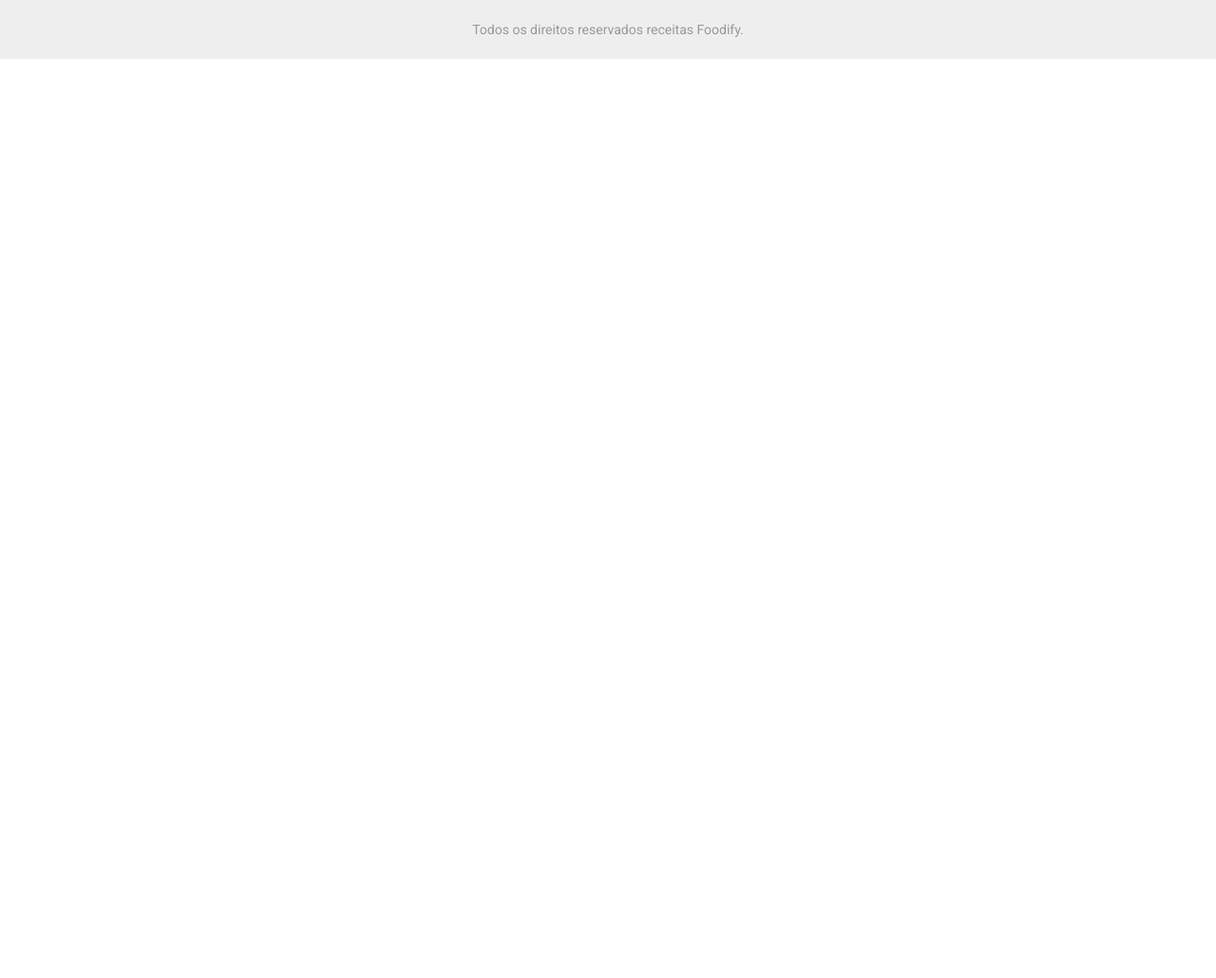
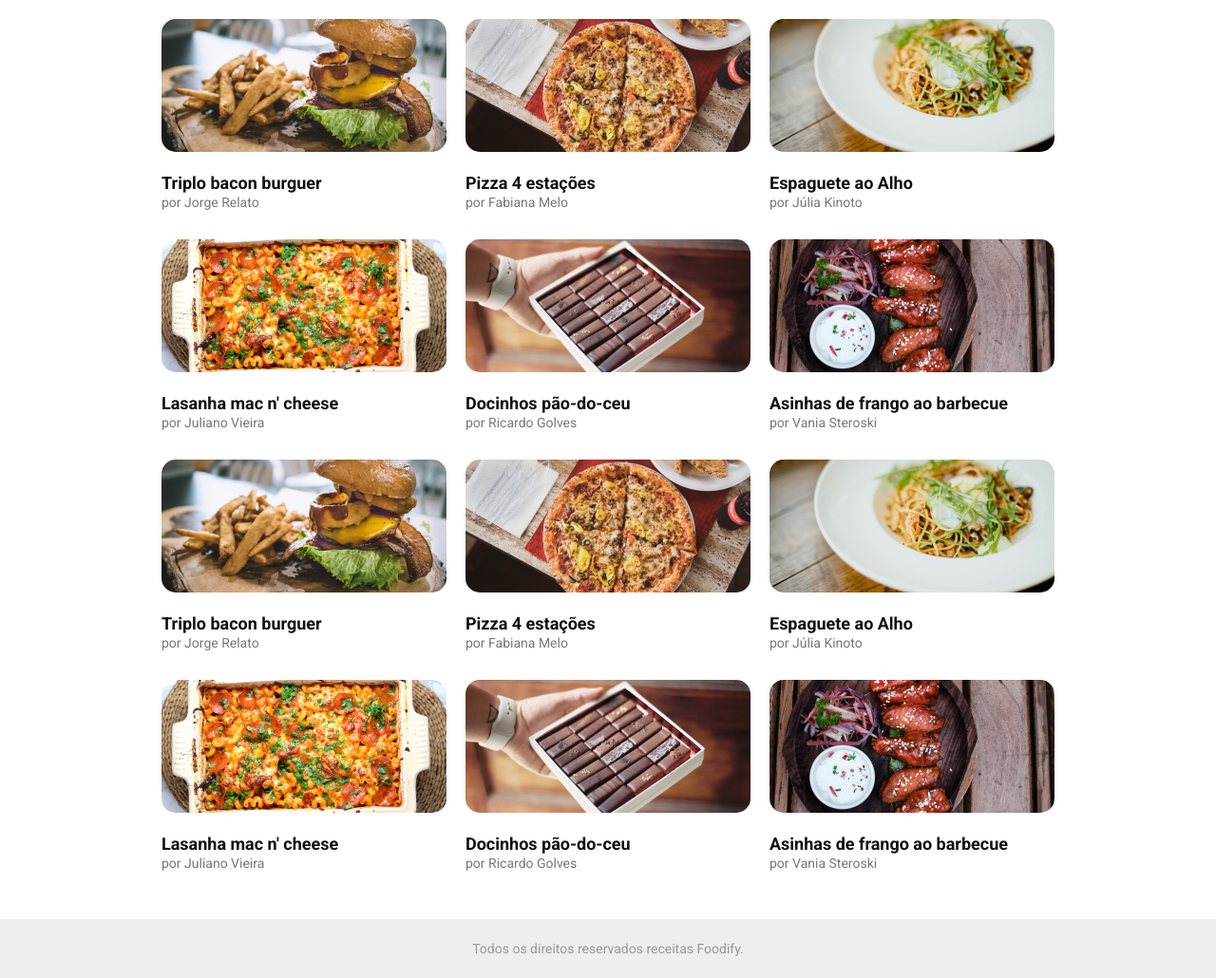
Before and after one commit to Jadiscke/Foodify, a web app: file recipes.html in a window 1280 px wide. Shown: the part 91-1121 px from the top of the page at 95% size. Before the commit the page ends 153 px from the top, so only its background shows below. Run offline with its HTML, style and script files only (its server is not run), Linux system fonts and the light colour scheme.

Commit message:
Style recipes page

```diff
--- a/recipes.html
+++ b/recipes.html
@@ -18,7 +18,116 @@
     </header>
 
     <main id="recipes">
-
+      <div class="cards">
+        <div class="card">
+          <img src="/assets/burger.png" alt="Burguer Image">
+          <div class="card-info">
+            <h4 class="card-name">
+              Triplo bacon burguer
+            </h4>
+            <span class="card-author">por Jorge Relato</span>
+          </div>
+        </div>
+        <div class="card">
+          <img src="/assets/pizza.png" alt="Pizza Image">
+          <div class="card-info">
+            <h4 class="card-name">
+              Pizza 4 estações
+            </h4>
+            <span class="card-author">por Fabiana Melo</span>
+          </div>
+        </div>
+        <div class="card">
+          <img src="/assets/espaguete.png" alt="Spaghetti Image">
+          <div class="card-info">
+            <h4 class="card-name">
+              Espaguete ao Alho
+            </h4>
+            <span class="card-author">por Júlia Kinoto</span>
+          </div>
+        </div>
+        <div class="card">
+          <img src="/assets/lasanha.png" alt="Lasgna Image">
+          <div class="card-info">
+            <h4 class="card-name">
+              Lasanha mac n' cheese
+            </h4>
+            <span class="card-author">por Juliano Vieira</span>
+          </div>
+        </div>
+        <div class="card">
+          <img src="/assets/doce.png" alt="Sweet Image">
+          <div class="card-info">
+            <h4 class="card-name">
+              Docinhos pão-do-ceu
+            </h4>
+            <span class="card-author">por Ricardo Golves</span>
+          </div>
+        </div>
+        <div class="card">
+          <img src="/assets/asinhas.png" alt="Chicken Wings Image">
+          <div class="card-info">
+            <h4 class="card-name">
+              Asinhas de frango ao barbecue
+            </h4>
+            <span class="card-author">por Vania Steroski</span>
+          </div>
+        </div>
+        <div class="card">
+          <img src="/assets/burger.png" alt="Burguer Image">
+          <div class="card-info">
+            <h4 class="card-name">
+              Triplo bacon burguer
+            </h4>
+            <span class="card-author">por Jorge Relato</span>
+          </div>
+        </div>
+        <div class="card">
+          <img src="/assets/pizza.png" alt="Pizza Image">
+          <div class="card-info">
+            <h4 class="card-name">
+              Pizza 4 estações
+            </h4>
+            <span class="card-author">por Fabiana Melo</span>
+          </div>
+        </div>
+        <div class="card">
+          <img src="/assets/espaguete.png" alt="Spaghetti Image">
+          <div class="card-info">
+            <h4 class="card-name">
+              Espaguete ao Alho
+            </h4>
+            <span class="card-author">por Júlia Kinoto</span>
+          </div>
+        </div>
+        <div class="card">
+          <img src="/assets/lasanha.png" alt="Lasgna Image">
+          <div class="card-info">
+            <h4 class="card-name">
+              Lasanha mac n' cheese
+            </h4>
+            <span class="card-author">por Juliano Vieira</span>
+          </div>
+        </div>
+        <div class="card">
+          <img src="/assets/doce.png" alt="Sweet Image">
+          <div class="card-info">
+            <h4 class="card-name">
+              Docinhos pão-do-ceu
+            </h4>
+            <span class="card-author">por Ricardo Golves</span>
+          </div>
+        </div>
+        <div class="card">
+          <img src="/assets/asinhas.png" alt="Chicken Wings Image">
+          <div class="card-info">
+            <h4 class="card-name">
+              Asinhas de frango ao barbecue
+            </h4>
+            <span class="card-author">por Vania Steroski</span>
+          </div>
+        </div>
+      </div>
     </main>
 
     <footer>
--- a/styles/recipes.css
+++ b/styles/recipes.css
@@ -1,3 +1,7 @@
 a[href="recipes.html"]{
   font-weight: bold;
 }
+
+#recipes .cards{
+  margin: 20px 0 50px;
+}
```
